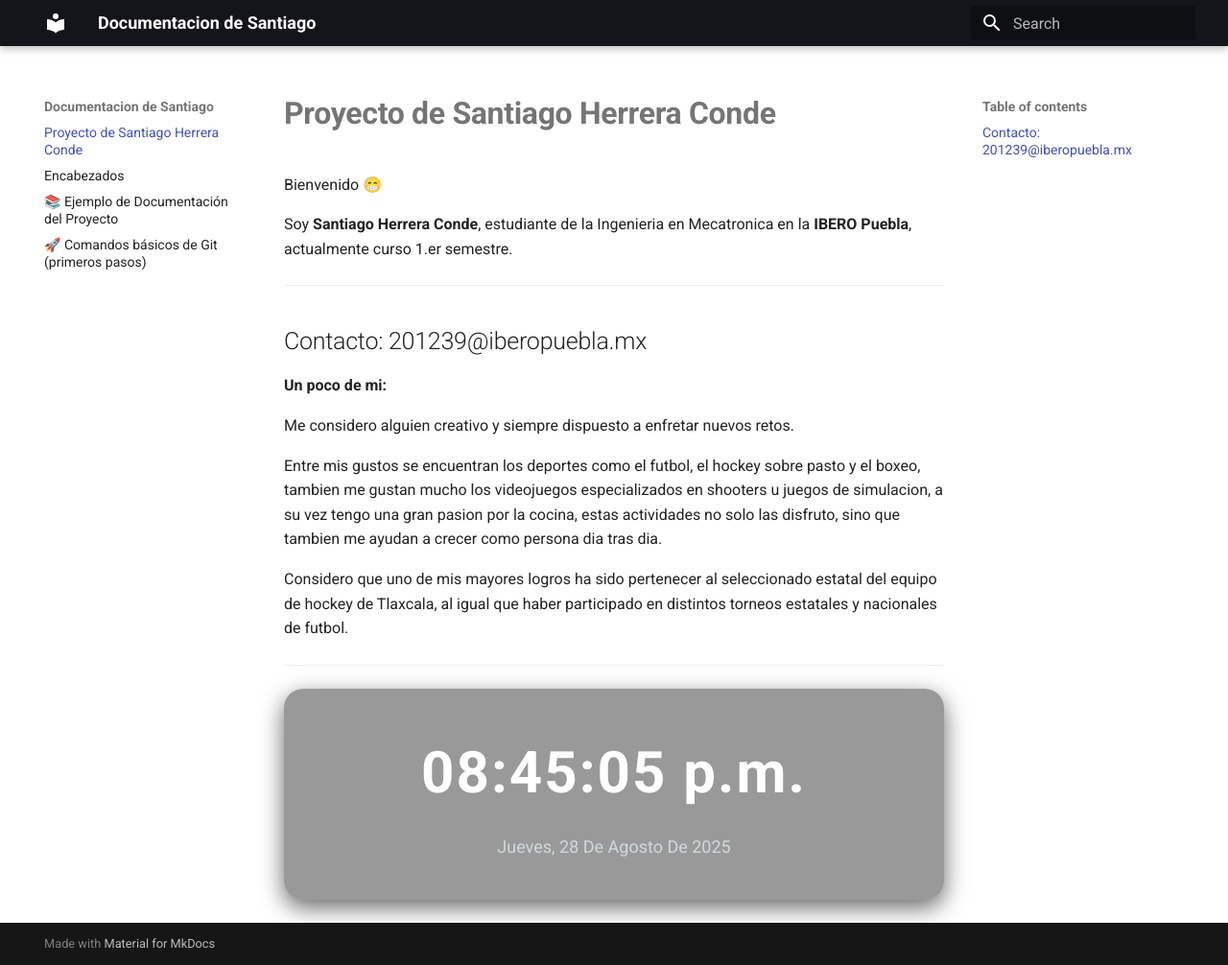
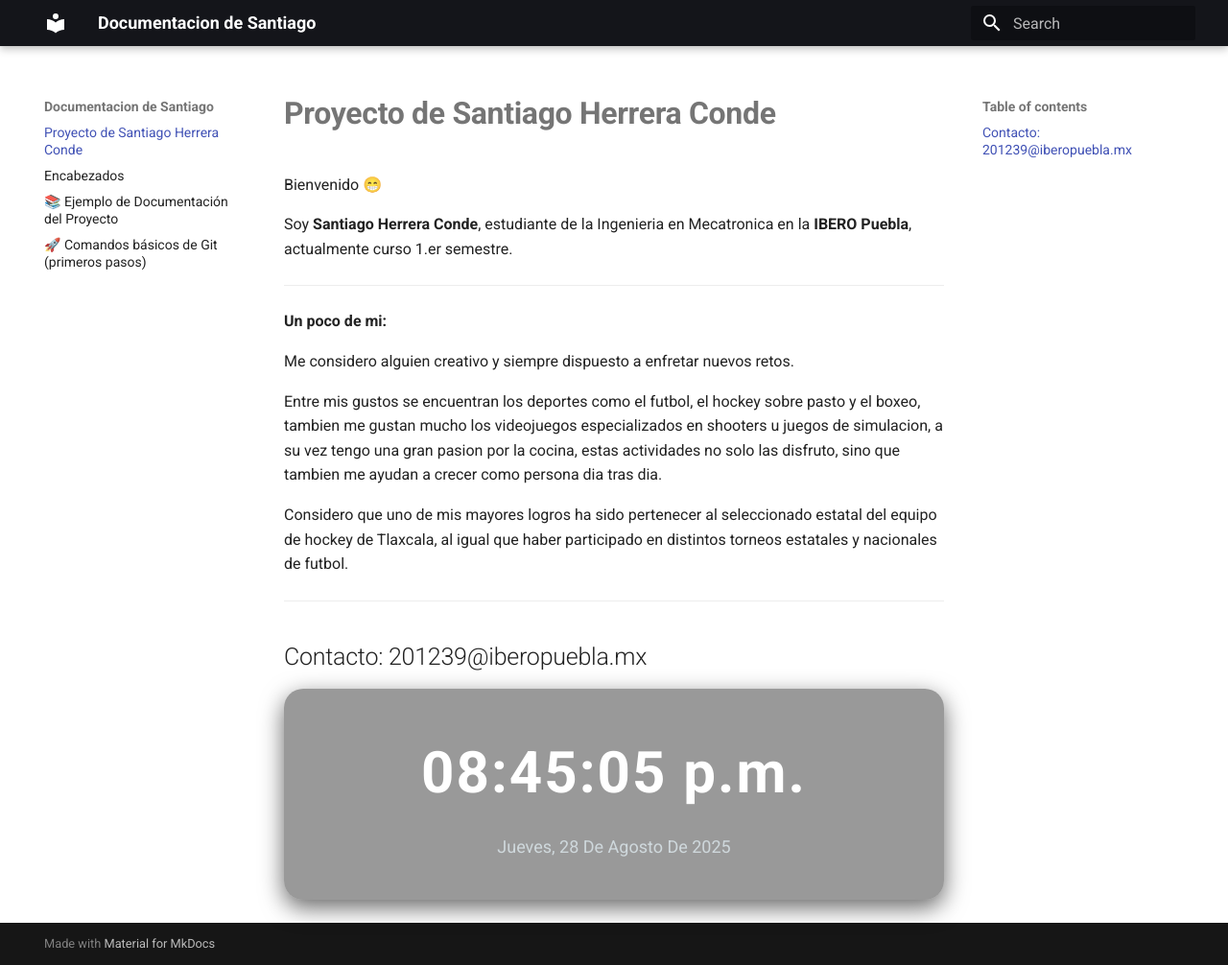
Before and after one commit to lesantiagohc-max/Santi_repositorio, an MkDocs documentation site: the page built from docs/index.md, in a window 1280 px wide and 1006 px high. Shown: the whole window at 96% size. Built offline with MkDocs 1.6.1 and Material for MkDocs 9.7.7, drawn with Linux system fonts in a browser that asks for light colours; part of the change alters nothing that is shown.

```diff
--- a/docs/index.md
+++ b/docs/index.md
@@ -4,8 +4,6 @@ Bienvenido  😁
 
 Soy **Santiago Herrera Conde**, estudiante de la Ingenieria en Mecatronica en la **IBERO Puebla**, actualmente curso 1.er semestre.
 
----
-Contacto: 201239@iberopuebla.mx
 ---
 
 **Un poco de mi:**
@@ -16,6 +14,8 @@ Entre mis gustos se encuentran los deportes como el futbol, el hockey sobre past
 
 Considero que uno de mis mayores logros ha sido pertenecer al seleccionado estatal del equipo de hockey de Tlaxcala, al igual que haber participado en distintos torneos estatales y nacionales de futbol.
 
+---
+Contacto: 201239@iberopuebla.mx
 ---
 
 <html lang="es">
```
